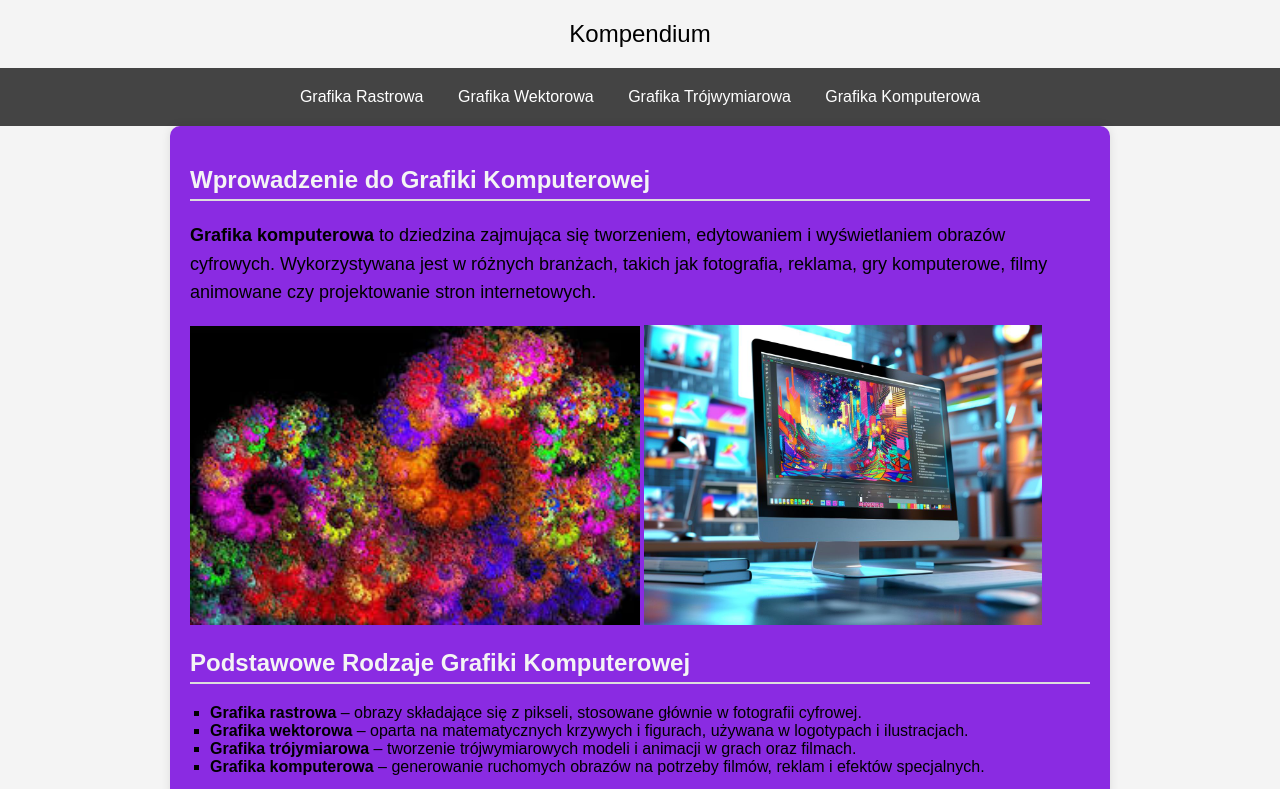
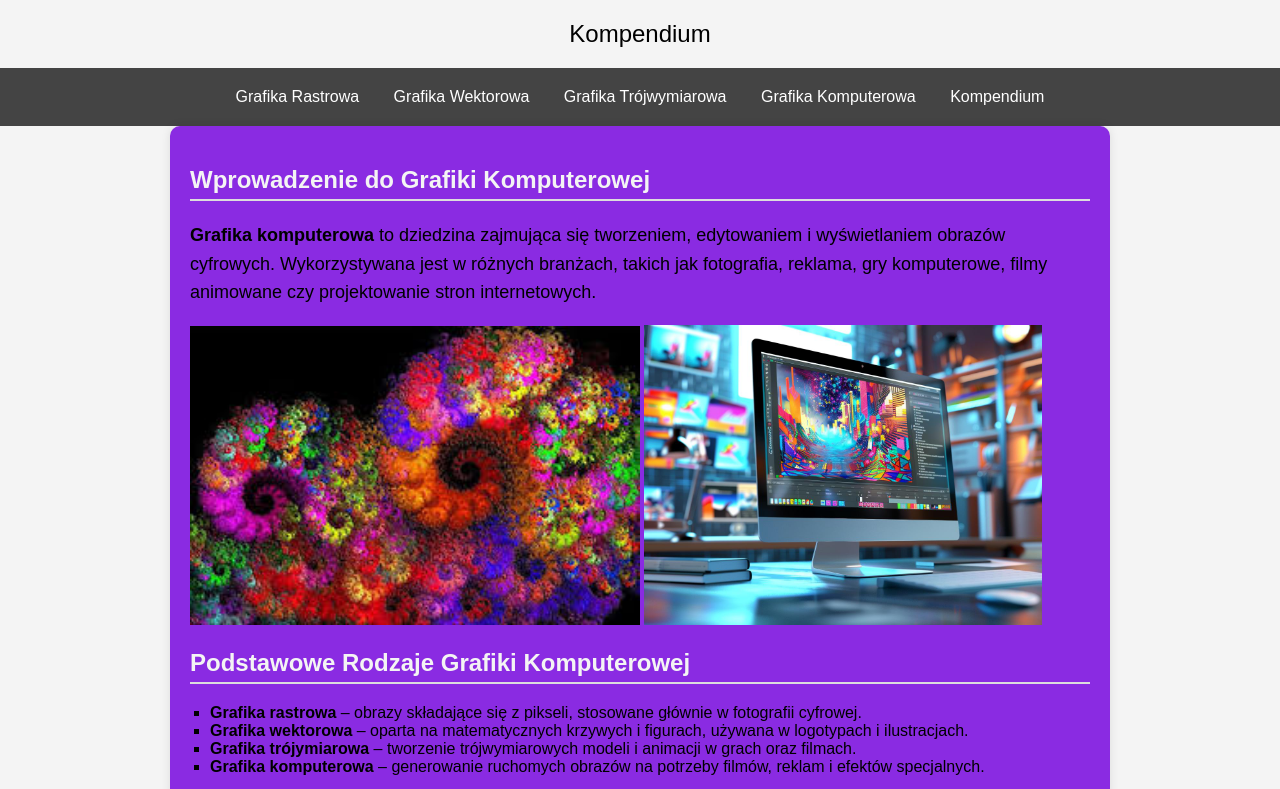
Before and after one commit to Aleksinho1/moja-strona, a plain HTML site: page index.html in a window 1280 px wide. Shown: the top 789 px of the page. Drawn offline with Linux system fonts and the light colour scheme.

Commit message:
Update index.html
Signed-off-by: Aleksinho1 <aleksdragan.ad@gmail.com>

```diff
--- a/index.html
+++ b/index.html
@@ -91,6 +91,7 @@
         <a href="grafika-wektorowa.html">Grafika Wektorowa</a>
         <a href="grafika-trójwymiarowa.html">Grafika Trójwymiarowa</a>
         <a href="grafika-komputerowa.html">Grafika Komputerowa</a>
+	<a href="kompendium.html">Kompendium</a>
     </nav>
 
     <div class="container">
```
